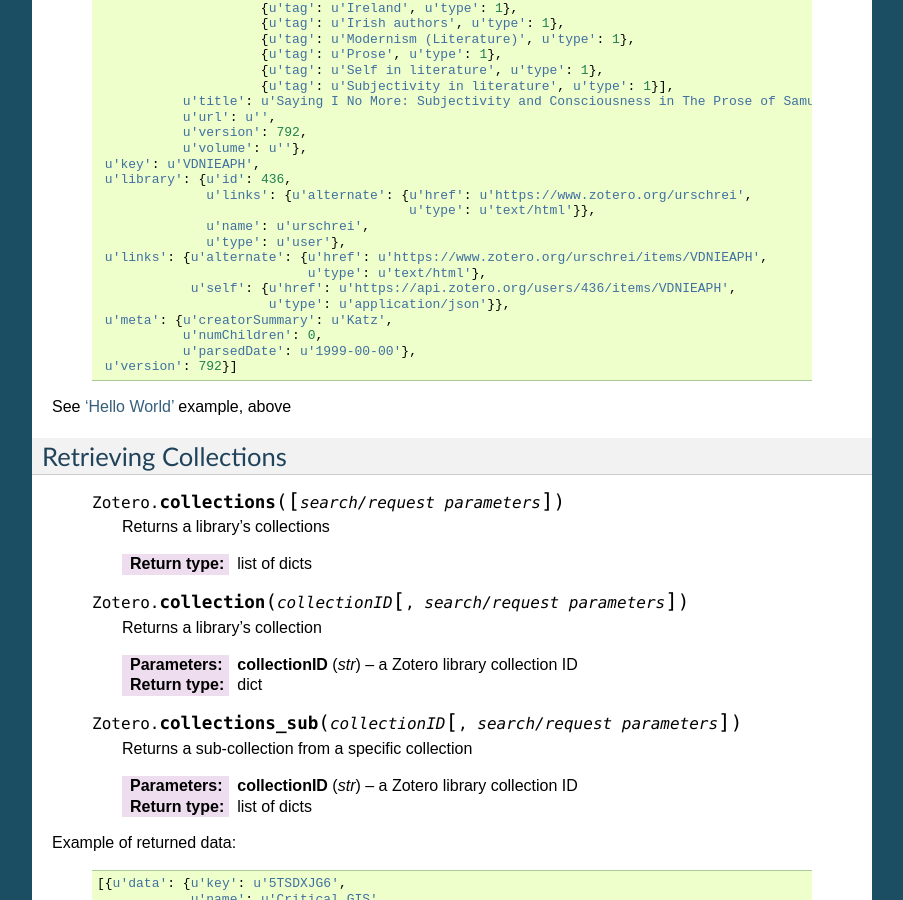
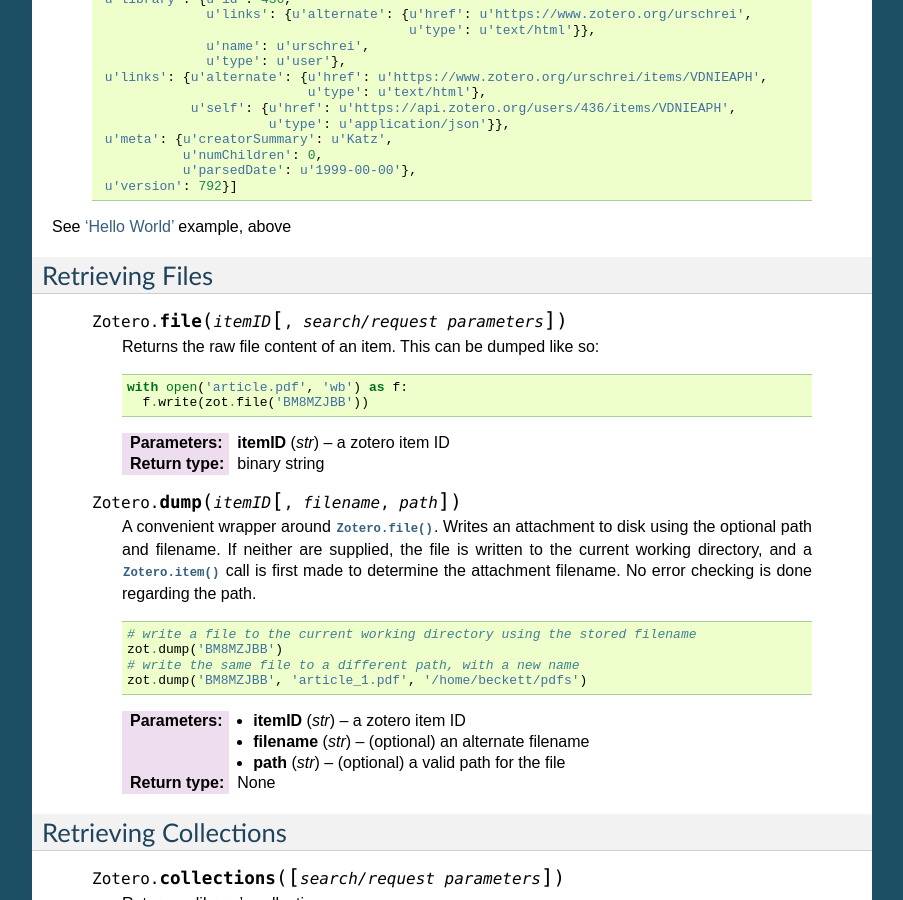
Before and after one commit to urschrei/pyzotero, a Sphinx documentation site: the page built from doc/index.rst, in a window 1280 px wide and 900 px high, scrolled down 4160 px. Shown: the whole window, without its empty margins (198-1101 px from the left). Built offline with Sphinx 7.4.7, drawn with Linux system fonts in a browser that asks for light colours; the version number could not be read and is left out; some of the changed text lies outside the part shown.

Commit message:
Add convenience function for writing out file attachments

```diff
--- a/doc/index.rst
+++ b/doc/index.rst
@@ -180,18 +180,6 @@
         :param str itemID: a zotero item ID
         :rtype: list of dicts
 
-    .. py:method:: Zotero.file(itemID[, search/request parameters])
-
-        Returns the raw file content of an item. This can be dumped like so:
-
-        .. code-block:: python
-
-          with open('article.pdf', 'wb') as f:
-            f.write(zot.file('BM8MZJBB'))
-
-        :param str itemID: a zotero item ID
-        :rtype: binary string
-
     .. py:method:: Zotero.children(itemID[, search/request parameters])
 
         Returns the child items of a specific item
@@ -282,6 +270,41 @@
 
 
 See :ref:`'Hello World' <hello-world>` example, above
+
+====================
+Retrieving Files
+====================
+
+    .. py:method:: Zotero.file(itemID[, search/request parameters])
+
+        Returns the raw file content of an item. This can be dumped like so:
+
+        .. code-block:: python
+
+          with open('article.pdf', 'wb') as f:
+            f.write(zot.file('BM8MZJBB'))
+
+        :param str itemID: a zotero item ID
+        :rtype: binary string
+
+    .. py:method:: Zotero.dump(itemID[, filename, path])
+
+      A convenient wrapper around :py:meth:`Zotero.file()`. Writes an attachment to disk using the optional path and filename.
+      If neither are supplied, the file is written to the current working
+      directory, and a :py:meth:`Zotero.item()` call is first made to determine the attachment
+      filename. No error checking is done regarding the path.
+
+      .. code-block:: python
+
+        # write a file to the current working directory using the stored filename
+        zot.dump('BM8MZJBB')
+        # write the same file to a different path, with a new name
+        zot.dump('BM8MZJBB', 'article_1.pdf', '/home/beckett/pdfs')
+
+      :param str itemID: a zotero item ID
+      :param str filename: (optional) an alternate filename
+      :param str path: (optional) a valid path for the file
+      :rtype: None
 
 =======================
 Retrieving Collections
```
Also changed, not shown: 1 other file.
